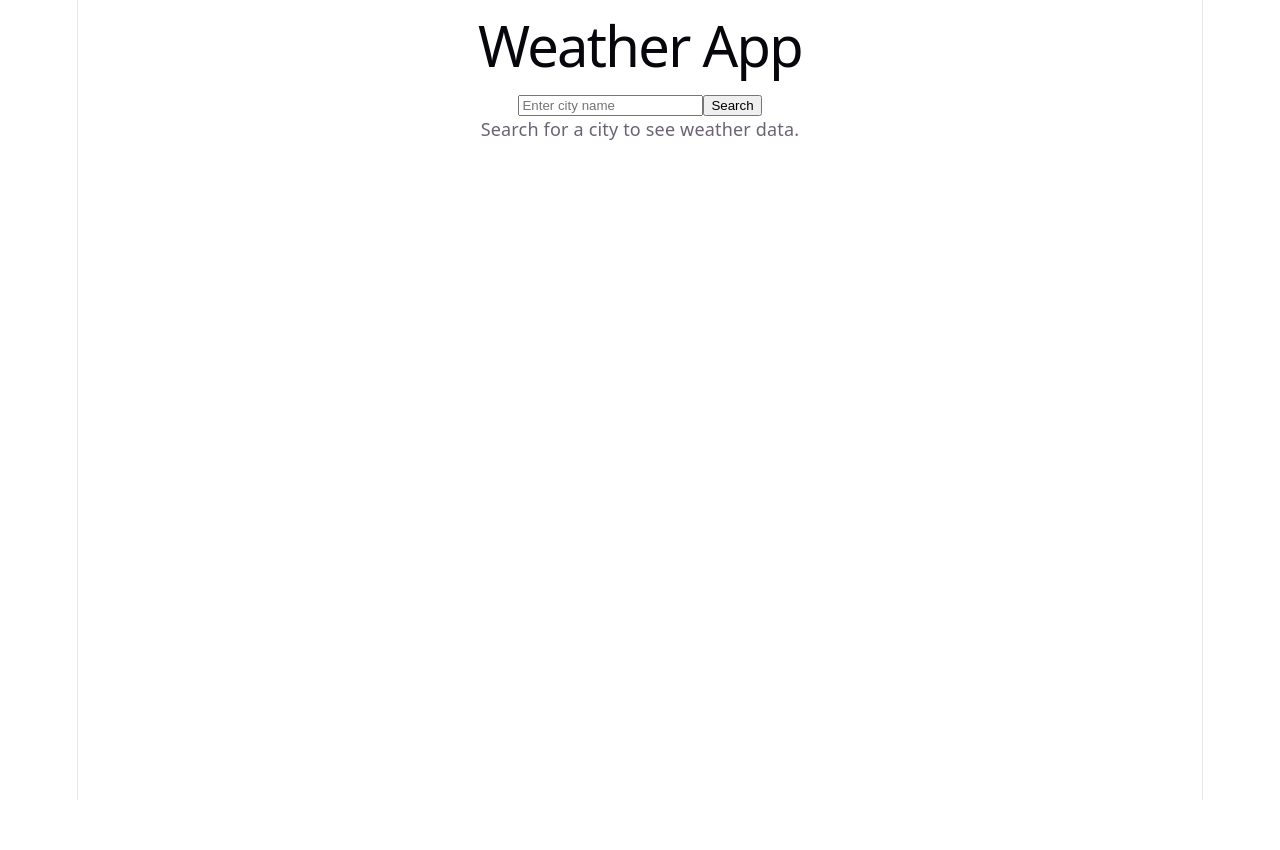
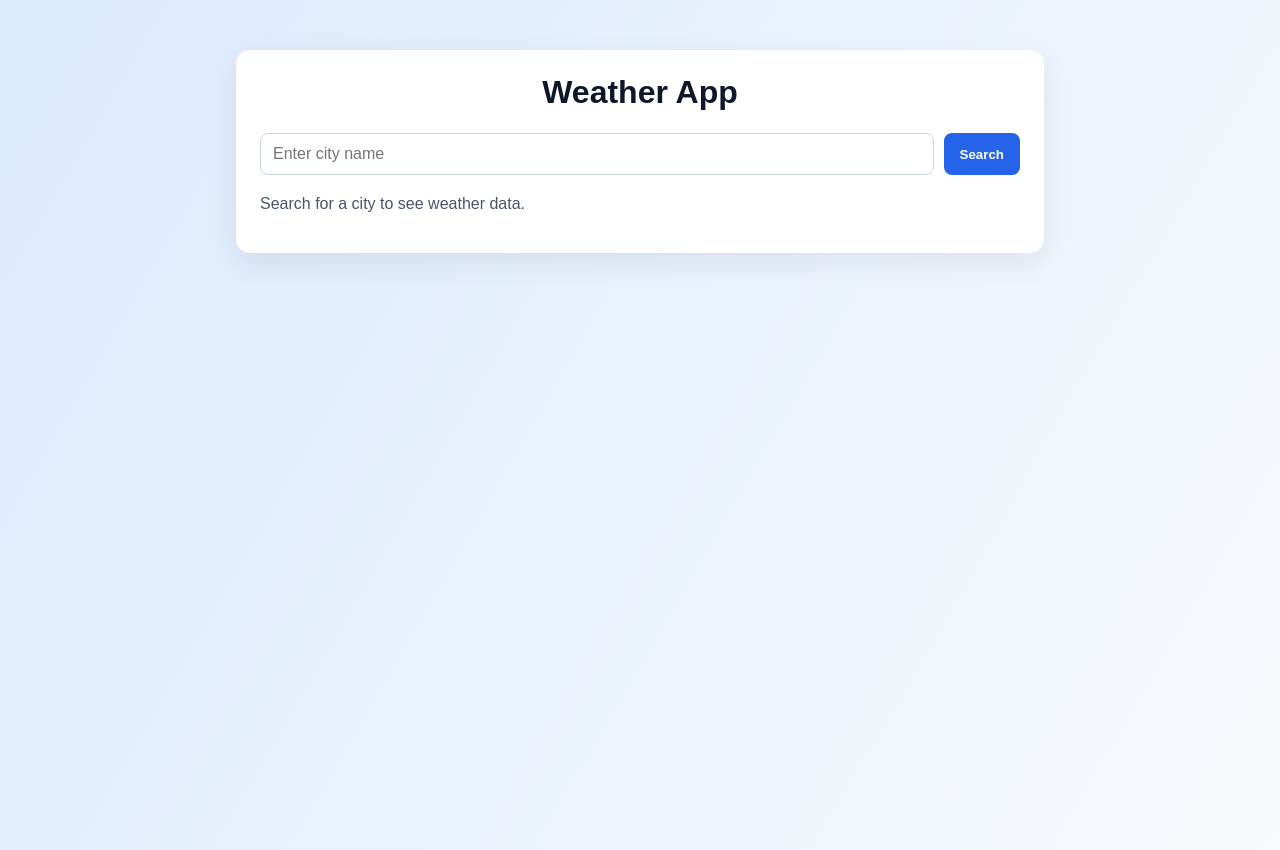
Before and after one commit to tyagivishva/A4Vishva, a React (Vite) app in the folder A4Vishva/: page / in a window 1280 px wide. Before the commit the page ends 800 px from the top, so only its background shows below. Built offline with nearby package versions, Linux system fonts and the light colour scheme; no server answers.

Commit message:
step 5: add student-style ui design

```diff
--- a/A4Vishva/src/App.css
+++ b/A4Vishva/src/App.css
@@ -1,184 +1,99 @@
-.counter {
-  font-size: 16px;
-  padding: 5px 10px;
-  border-radius: 5px;
-  color: var(--accent);
-  background: var(--accent-bg);
-  border: 2px solid transparent;
-  transition: border-color 0.3s;
-  margin-bottom: 24px;
+.app {
+  max-width: 760px;
+  margin: 50px auto;
+  padding: 24px;
+  border-radius: 14px;
+  background: #ffffff;
+  box-shadow: 0 10px 30px rgba(15, 23, 42, 0.08);
+}
 
-  &:hover {
-    border-color: var(--accent-border);
+.app h1 {
+  margin: 0 0 22px;
+  text-align: center;
+  font-size: 2rem;
+  color: #0f172a;
+}
+
+.search-form {
+  display: flex;
+  gap: 10px;
+  margin-bottom: 20px;
+}
+
+.search-form input {
+  flex: 1;
+  padding: 11px 12px;
+  border: 1px solid #cbd5e1;
+  border-radius: 8px;
+  font-size: 1rem;
+}
+
+.search-form button {
+  border: none;
+  border-radius: 8px;
+  padding: 11px 16px;
+  background: #2563eb;
+  color: #fff;
+  font-weight: 600;
+  cursor: pointer;
+}
+
+.search-form button:hover {
+  background: #1e40af;
+}
+
+.weather-card,
+.forecast-list {
+  background: #f8fafc;
+  border: 1px solid #e2e8f0;
+  border-radius: 12px;
+  padding: 16px;
+  margin-top: 14px;
+}
+
+.weather-card h2,
+.forecast-list h3 {
+  margin-top: 0;
+  color: #0f172a;
+}
+
+.weather-card p,
+.forecast-item p {
+  margin: 8px 0;
+  color: #334155;
+}
+
+.forecast-grid {
+  display: grid;
+  grid-template-columns: repeat(auto-fit, minmax(150px, 1fr));
+  gap: 10px;
+}
+
+.forecast-item {
+  background: #fff;
+  border: 1px solid #dbeafe;
+  border-radius: 8px;
+  padding: 10px;
+}
+
+.message {
+  margin-top: 14px;
+  color: #475569;
+}
+
+.error-message {
+  margin-top: 12px;
+  color: #dc2626;
+  font-weight: 600;
+}
+
+@media (max-width: 640px) {
+  .app {
+    margin: 20px 12px;
+    padding: 16px;
   }
-  &:focus-visible {
-    outline: 2px solid var(--accent);
-    outline-offset: 2px;
+
+  .search-form {
+    flex-direction: column;
   }
 }
-
-.hero {
-  position: relative;
-
-  .base,
-  .framework,
-  .vite {
-    inset-inline: 0;
-    margin: 0 auto;
-  }
-
-  .base {
-    width: 170px;
-    position: relative;
-    z-index: 0;
-  }
-
-  .framework,
-  .vite {
-    position: absolute;
-  }
-
-  .framework {
-    z-index: 1;
-    top: 34px;
-    height: 28px;
-    transform: perspective(2000px) rotateZ(300deg) rotateX(44deg) rotateY(39deg)
-      scale(1.4);
-  }
-
-  .vite {
-    z-index: 0;
-    top: 107px;
-    height: 26px;
-    width: auto;
-    transform: perspective(2000px) rotateZ(300deg) rotateX(40deg) rotateY(39deg)
-      scale(0.8);
-  }
-}
-
-#center {
-  display: flex;
-  flex-direction: column;
-  gap: 25px;
-  place-content: center;
-  place-items: center;
-  flex-grow: 1;
-
-  @media (max-width: 1024px) {
-    padding: 32px 20px 24px;
-    gap: 18px;
-  }
-}
-
-#next-steps {
-  display: flex;
-  border-top: 1px solid var(--border);
-  text-align: left;
-
-  & > div {
-    flex: 1 1 0;
-    padding: 32px;
-    @media (max-width: 1024px) {
-      padding: 24px 20px;
-    }
-  }
-
-  .icon {
-    margin-bottom: 16px;
-    width: 22px;
-    height: 22px;
-  }
-
-  @media (max-width: 1024px) {
-    flex-direction: column;
-    text-align: center;
-  }
-}
-
-#docs {
-  border-right: 1px solid var(--border);
-
-  @media (max-width: 1024px) {
-    border-right: none;
-    border-bottom: 1px solid var(--border);
-  }
-}
-
-#next-steps ul {
-  list-style: none;
-  padding: 0;
-  display: flex;
-  gap: 8px;
-  margin: 32px 0 0;
-
-  .logo {
-    height: 18px;
-  }
-
-  a {
-    color: var(--text-h);
-    font-size: 16px;
-    border-radius: 6px;
-    background: var(--social-bg);
-    display: flex;
-    padding: 6px 12px;
-    align-items: center;
-    gap: 8px;
-    text-decoration: none;
-    transition: box-shadow 0.3s;
-
-    &:hover {
-      box-shadow: var(--shadow);
-    }
-    .button-icon {
-      height: 18px;
-      width: 18px;
-    }
-  }
-
-  @media (max-width: 1024px) {
-    margin-top: 20px;
-    flex-wrap: wrap;
-    justify-content: center;
-
-    li {
-      flex: 1 1 calc(50% - 8px);
-    }
-
-    a {
-      width: 100%;
-      justify-content: center;
-      box-sizing: border-box;
-    }
-  }
-}
-
-#spacer {
-  height: 88px;
-  border-top: 1px solid var(--border);
-  @media (max-width: 1024px) {
-    height: 48px;
-  }
-}
-
-.ticks {
-  position: relative;
-  width: 100%;
-
-  &::before,
-  &::after {
-    content: '';
-    position: absolute;
-    top: -4.5px;
-    border: 5px solid transparent;
-  }
-
-  &::before {
-    left: 0;
-    border-left-color: var(--border);
-  }
-  &::after {
-    right: 0;
-    border-right-color: var(--border);
-  }
-}
--- a/A4Vishva/src/index.css
+++ b/A4Vishva/src/index.css
@@ -1,111 +1,6 @@
-:root {
-  --text: #6b6375;
-  --text-h: #08060d;
-  --bg: #fff;
-  --border: #e5e4e7;
-  --code-bg: #f4f3ec;
-  --accent: #aa3bff;
-  --accent-bg: rgba(170, 59, 255, 0.1);
-  --accent-border: rgba(170, 59, 255, 0.5);
-  --social-bg: rgba(244, 243, 236, 0.5);
-  --shadow:
-    rgba(0, 0, 0, 0.1) 0 10px 15px -3px, rgba(0, 0, 0, 0.05) 0 4px 6px -2px;
-
-  --sans: system-ui, 'Segoe UI', Roboto, sans-serif;
-  --heading: system-ui, 'Segoe UI', Roboto, sans-serif;
-  --mono: ui-monospace, Consolas, monospace;
-
-  font: 18px/145% var(--sans);
-  letter-spacing: 0.18px;
-  color-scheme: light dark;
-  color: var(--text);
-  background: var(--bg);
-  font-synthesis: none;
-  text-rendering: optimizeLegibility;
-  -webkit-font-smoothing: antialiased;
-  -moz-osx-font-smoothing: grayscale;
-
-  @media (max-width: 1024px) {
-    font-size: 16px;
-  }
-}
-
-@media (prefers-color-scheme: dark) {
-  :root {
-    --text: #9ca3af;
-    --text-h: #f3f4f6;
-    --bg: #16171d;
-    --border: #2e303a;
-    --code-bg: #1f2028;
-    --accent: #c084fc;
-    --accent-bg: rgba(192, 132, 252, 0.15);
-    --accent-border: rgba(192, 132, 252, 0.5);
-    --social-bg: rgba(47, 48, 58, 0.5);
-    --shadow:
-      rgba(0, 0, 0, 0.4) 0 10px 15px -3px, rgba(0, 0, 0, 0.25) 0 4px 6px -2px;
-  }
-
-  #social .button-icon {
-    filter: invert(1) brightness(2);
-  }
-}
-
 body {
   margin: 0;
+  font-family: Arial, sans-serif;
+  background: linear-gradient(120deg, #dbeafe, #f8fafc);
+  min-height: 100vh;
 }
-
-#root {
-  width: 1126px;
-  max-width: 100%;
-  margin: 0 auto;
-  text-align: center;
-  border-inline: 1px solid var(--border);
-  min-height: 100svh;
-  display: flex;
-  flex-direction: column;
-  box-sizing: border-box;
-}
-
-h1,
-h2 {
-  font-family: var(--heading);
-  font-weight: 500;
-  color: var(--text-h);
-}
-
-h1 {
-  font-size: 56px;
-  letter-spacing: -1.68px;
-  margin: 32px 0;
-  @media (max-width: 1024px) {
-    font-size: 36px;
-    margin: 20px 0;
-  }
-}
-h2 {
-  font-size: 24px;
-  line-height: 118%;
-  letter-spacing: -0.24px;
-  margin: 0 0 8px;
-  @media (max-width: 1024px) {
-    font-size: 20px;
-  }
-}
-p {
-  margin: 0;
-}
-
-code,
-.counter {
-  font-family: var(--mono);
-  display: inline-flex;
-  border-radius: 4px;
-  color: var(--text-h);
-}
-
-code {
-  font-size: 15px;
-  line-height: 135%;
-  padding: 4px 8px;
-  background: var(--code-bg);
-}
```
